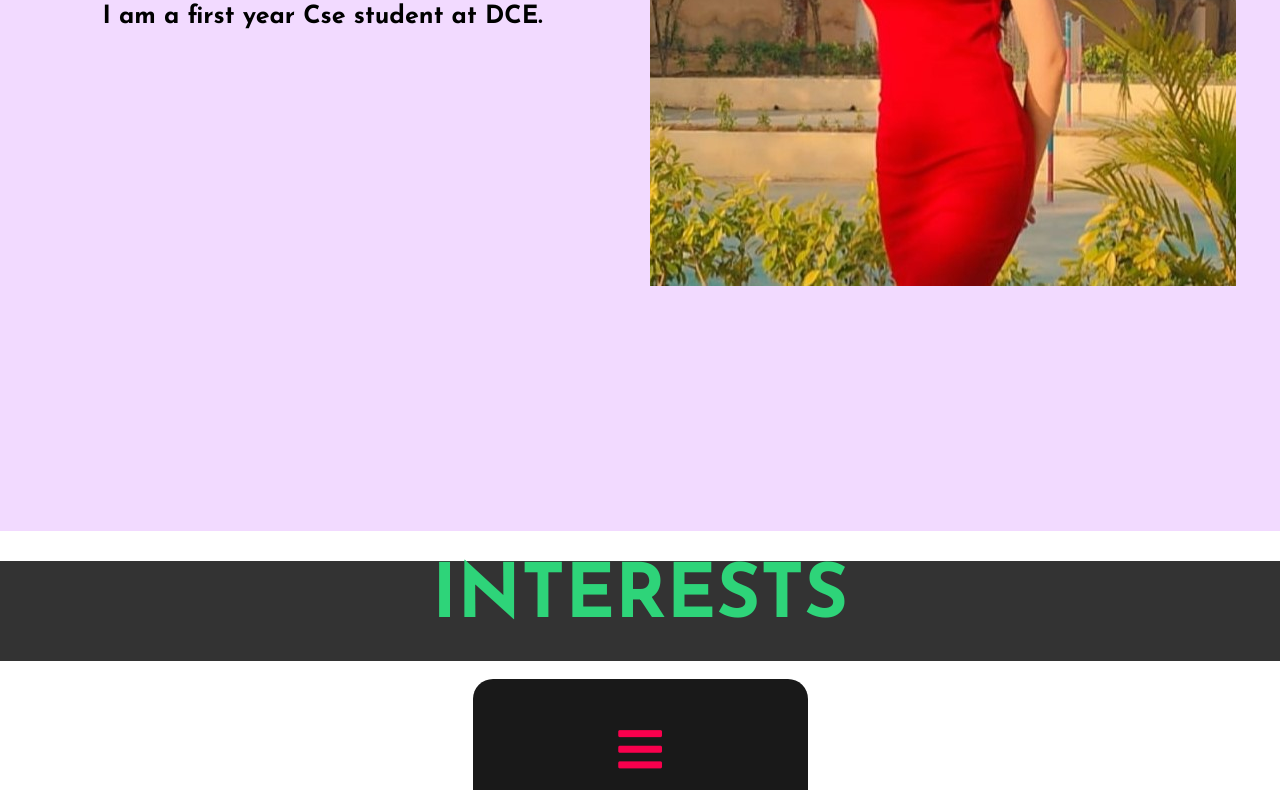
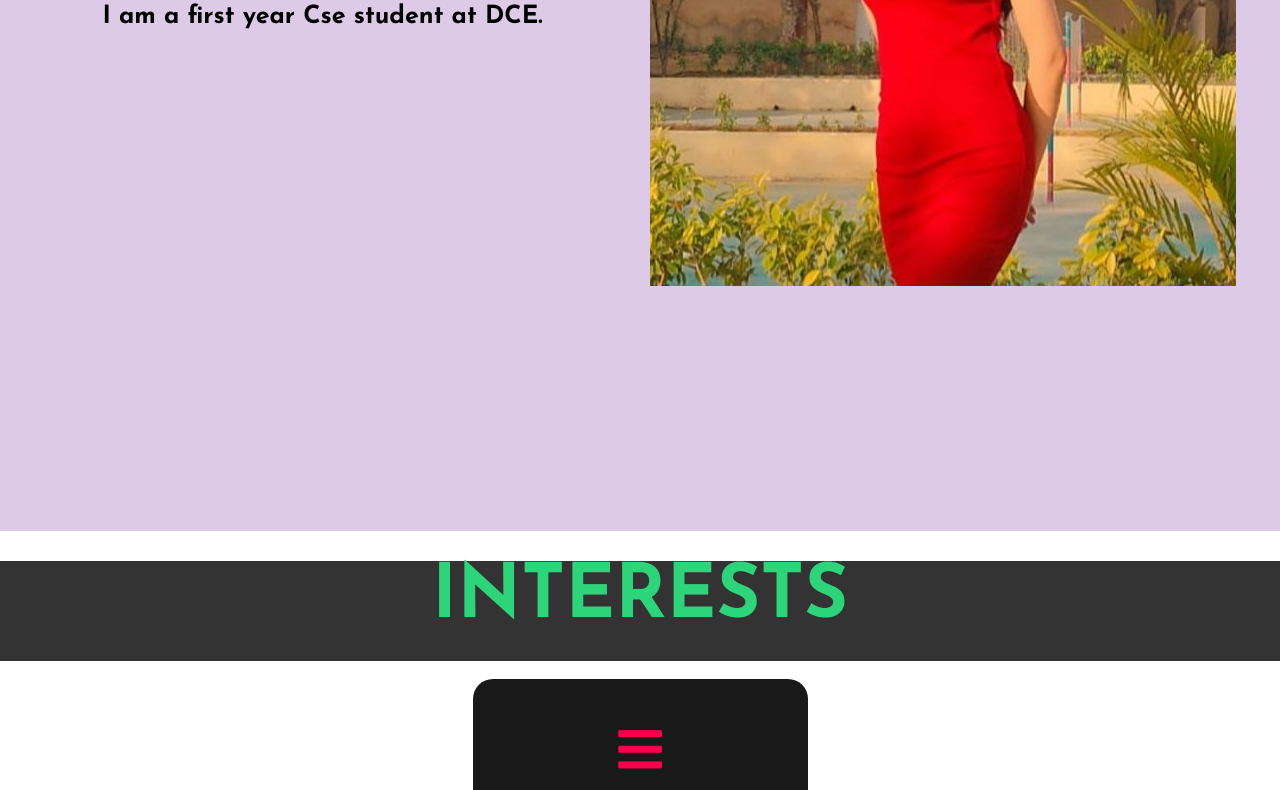
Before and after one commit to KashishRanaa/kashish.github.io, a plain HTML site: page index.html in a window 1280 px wide. Shown: the part 429-1219 px from the top of the page. Drawn offline with Linux system fonts and the light colour scheme; files whose address does not match are found by name.

Commit message:
Update style.css

```diff
--- a/style.css
+++ b/style.css
@@ -10,7 +10,7 @@ html{
 .home{
 	height: 120vh;
 	width: 100%;
-	background-color: #f2daff;
+	background-color: #dccae6;
 	background-repeat: no-repeat;
 	background-size: cover;
 }
```
